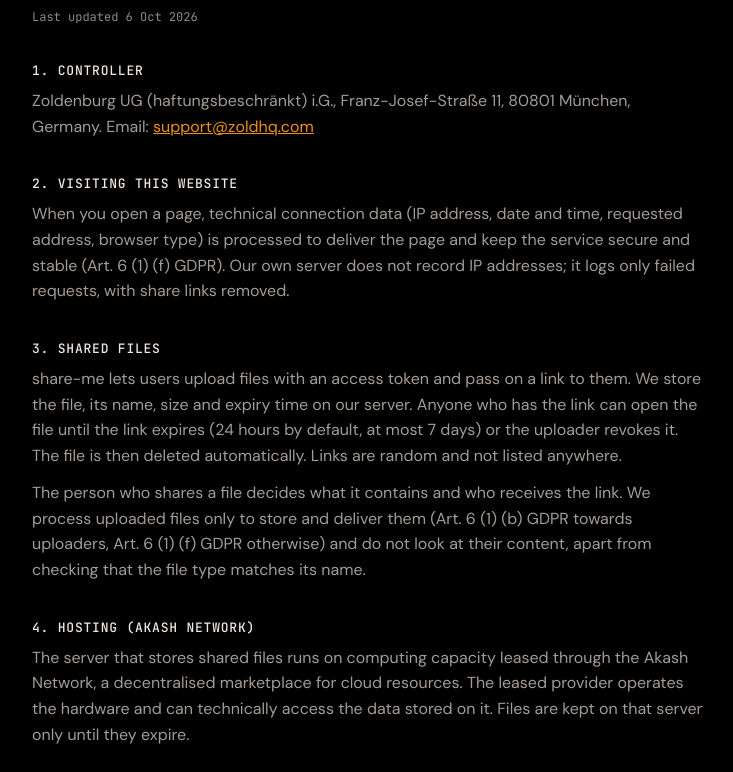
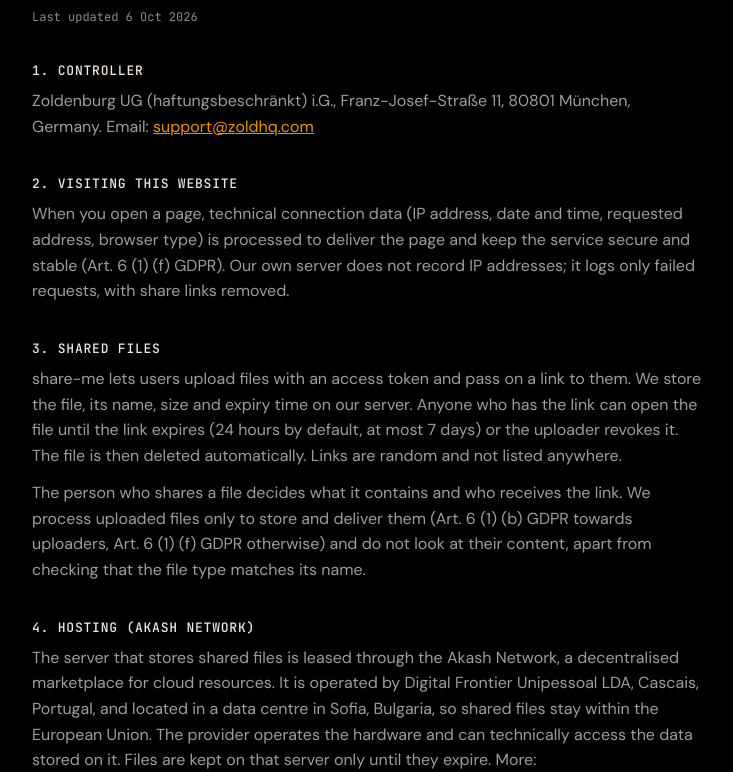
Before and after one commit to Zoldenburg-me/shareme.lol, a website: page site/privacy.html in a window 1280 px wide. Shown: the part 179-951 px from the top of the page, without its empty margins (272-1005 px from the left). Drawn offline with Linux system fonts and the light colour scheme.

Commit message:
docs: name the Akash provider (Digital Frontier, Sofia) in the privacy policy

```diff
--- a/site/privacy.html
+++ b/site/privacy.html
@@ -40,7 +40,7 @@
   <p>The person who shares a file decides what it contains and who receives the link. We process uploaded files only to store and deliver them (Art. 6 (1) (b) GDPR towards uploaders, Art. 6 (1) (f) GDPR otherwise) and do not look at their content, apart from checking that the file type matches its name.</p>
 
   <h2>4. Hosting (Akash Network)</h2>
-  <p>The server that stores shared files runs on computing capacity leased through the Akash Network, a decentralised marketplace for cloud resources. The leased provider operates the hardware and can technically access the data stored on it. Files are kept on that server only until they expire.</p>
+  <p>The server that stores shared files is leased through the Akash Network, a decentralised marketplace for cloud resources. It is operated by Digital Frontier Unipessoal LDA, Cascais, Portugal, and located in a data centre in Sofia, Bulgaria, so shared files stay within the European Union. The provider operates the hardware and can technically access the data stored on it. Files are kept on that server only until they expire. More: <a href="https://digitalfrontier.so/legal/privacy">digitalfrontier.so/legal/privacy</a>.</p>
 
   <h2>5. Content delivery (Cloudflare)</h2>
   <p>All traffic to shareme.lol passes through Cloudflare, Inc., 101 Townsend St., San Francisco, CA 94107, USA, which connects to our server through an encrypted tunnel. Cloudflare processes technical connection data (including IP addresses) to deliver, secure and stabilise the website (Art. 6 (1) (f) GDPR). Transfers to the USA are based on the EU-U.S. Data Privacy Framework, under which Cloudflare is certified, and additionally on standard contractual clauses (Art. 46 (2) (c) GDPR). More: <a href="https://www.cloudflare.com/privacypolicy/">cloudflare.com/privacypolicy</a>.</p>
```
